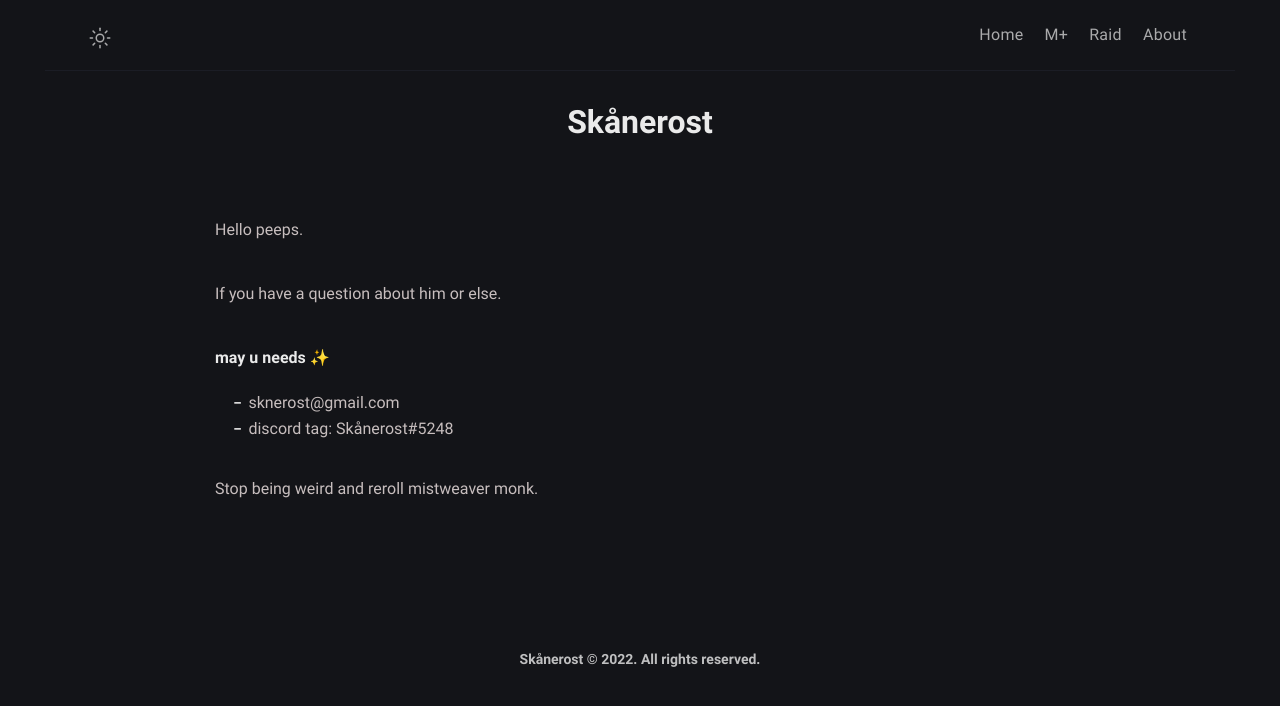
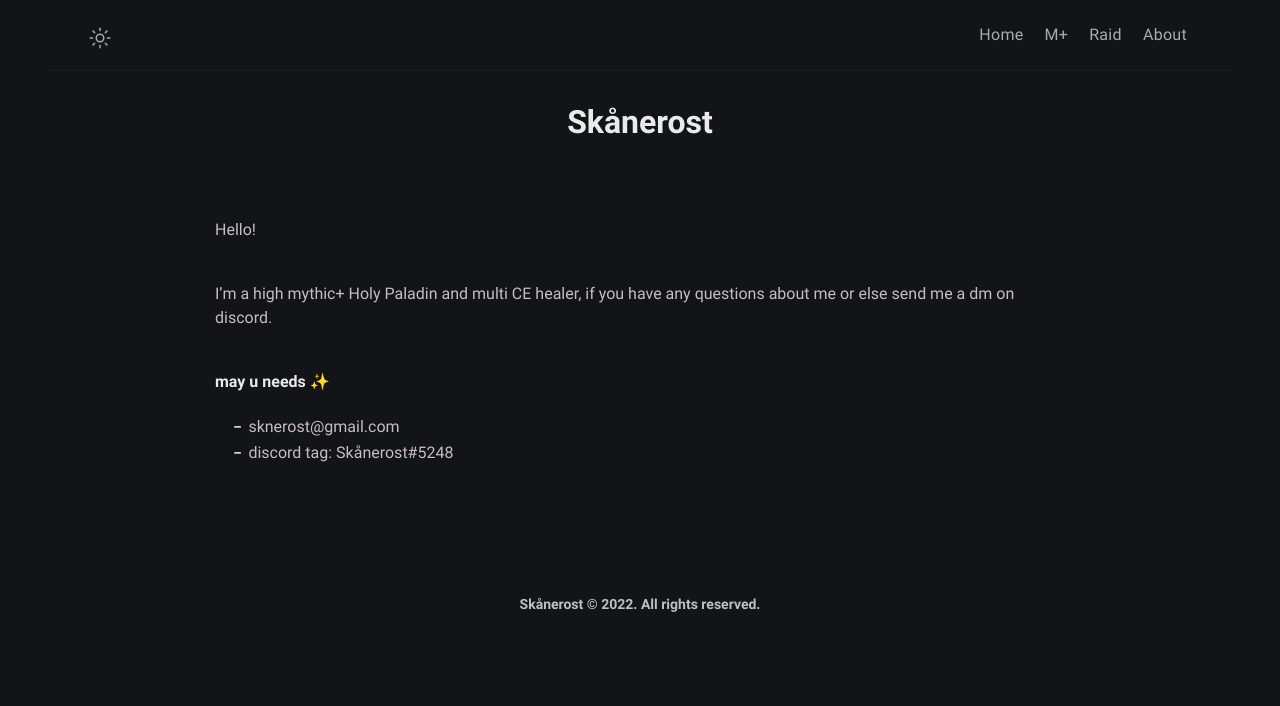
Before and after one commit to BetterThanWowhead/BetterThanWowhead.github.io, a Jekyll site: the page built from pages/about.md, in a window 1280 px wide. Shown: the top 706 px of the page. Built offline with Jekyll 4.4.1, drawn with Linux system fonts in a browser that asks for light colours; a script that is not in the unit is left out.

Commit message:
Update about.md

```diff
--- a/pages/about.md
+++ b/pages/about.md
@@ -6,13 +6,11 @@ excerpt: Hello peeps.
 comments: false
 ---
 
-Hello peeps.
+Hello!
 
-If you have a question about him or else.
+I'm a high mythic+ Holy Paladin and multi CE healer, if you have any questions about me or else send me a dm on discord.
 
 **may u needs ✨**
 
 - sknerost@gmail.com
 - discord tag: Skånerost#5248
-
-Stop being weird and reroll mistweaver monk.
```
